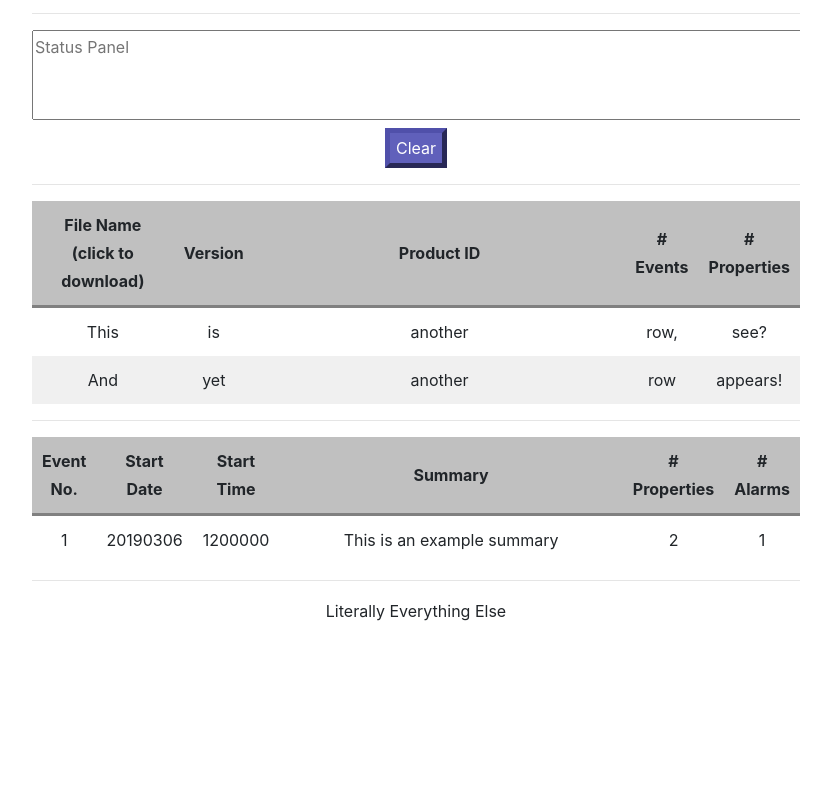
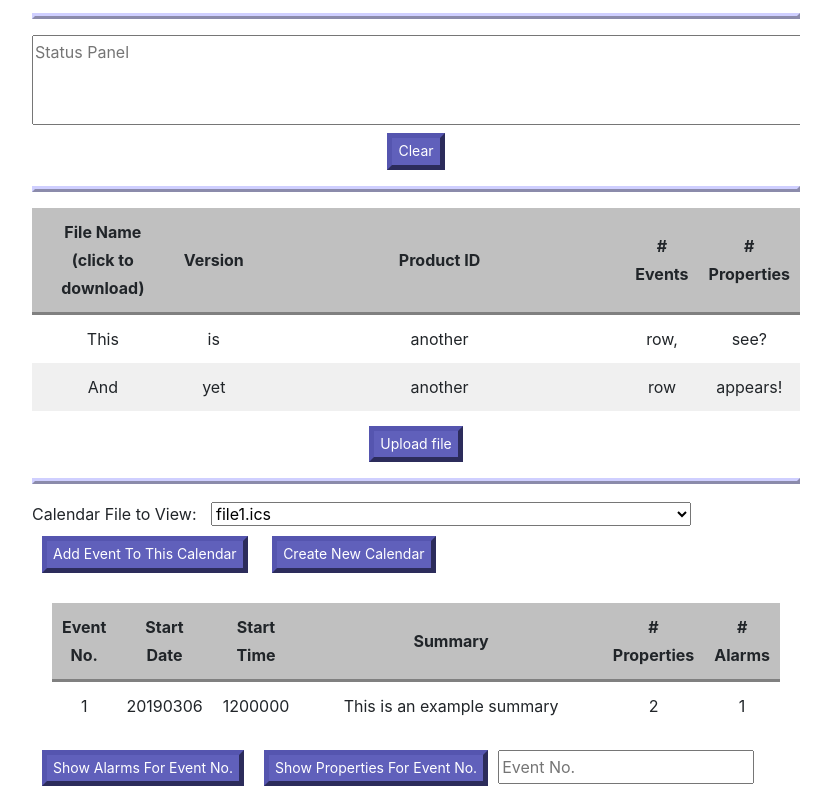
Before and after one commit to jcoffa/CIS-2750-A3, a plain HTML site: page assign3/public/index.html in a window 1280 px wide. Shown: the part 51-837 px from the top of the page, without its empty margins (224-1055 px from the left). Before the commit the page ends 800 px from the top, so only its background shows below. Drawn offline with nearby package versions, Linux system fonts and the light colour scheme; no server answers.

Commit message:
Finished static HTML GUI

```diff
--- a/assign3/public/index.html
+++ b/assign3/public/index.html
@@ -25,6 +25,7 @@
         <script src="https://cdnjs.cloudflare.com/ajax/libs/popper.js/1.12.9/umd/popper.min.js" integrity="sha384-ApNbgh9B+Y1QKtv3Rn7W3mgPxhU9K/ScQsAP7hUibX39j7fakFPskvXusvfa0b4Q" crossorigin="anonymous"></script>
         <link rel="stylesheet" href="https://maxcdn.bootstrapcdn.com/bootstrap/4.0.0/css/bootstrap.min.css" integrity="sha384-Gn5384xqQ1aoWXA+058RXPxPg6fy4IWvTNh0E263XmFcJlSAwiGgFAW/dAiS6JXm" crossorigin="anonymous">
         <script src="https://maxcdn.bootstrapcdn.com/bootstrap/4.0.0/js/bootstrap.min.js" integrity="sha384-JZR6Spejh4U02d8jOt6vLEHfe/JQGiRRSQQxSfFWpi1MquVdAyjUar5+76PVCmYl" crossorigin="anonymous"></script>
+
 <!-- # Here we're loading our custom Style -->
         <!-- Custom CSS -->
         <link rel="stylesheet" type="text/css" href="/style.css">
@@ -70,13 +71,16 @@
         <!-- Status panel -->
         <div align="center" style="overflow-y:auto">
             <textarea id="statusText" cols="100" rows="3" name="Status Panel" placeHolder="Status Panel" readonly="readonly"></textarea>
-            <button type="button" onclick="clearText($('#statusText'));">Clear</button>
+            <button type="button" onclick="clearText('statusText');">Clear</button>
             <!--<button type="button" onclick="addText($('#statusText'), 'new text');">Clear</button>-->
         </div>
 
         <!-- File Log Panel -->
+
+        <!-- Download file: https://www.w3schools.com/howto/howto_html_download_link.asp -->
         <hr>
         <div align="center" style="overflow:auto">
+            <!-- Calendar file table -->
             <table>
                 <thead>
                     <tr>
@@ -104,11 +108,33 @@
                     </tr>
                 </tbody>
             </table>
+
+            <div>
+                <button type="button" style="margin-top: 15px">Upload file</button>
+            </div>
         </div>
 
         <!-- Calendar View Panel -->
         <hr>
-        <div align="center" style="overflow:auto">
+        <div class="clearfix">
+            <!-- Drop-down menu to select which file to view -->
+            <div>
+                <label for="fileSelector">Calendar File to View:</label>
+                <select id="fileSelector" style="margin-left:10px;max-width:30em">
+                    <option value="test1">file1.ics</toption>
+                    <option value="test2">file2.ics</toption>
+                    <option value="test3">file3.ics</toption>
+                    <option value="test4">thisIsAVeryLongFileNameForACalendarFileThatIsSuperDuperrDuperLong.ics</option>
+                </select>
+                <button id="addEventButton">Add Event To This Calendar</button>
+                <button id="createCalendarButton">Create New Calendar</button>
+            </div>
+
+            <!-- "Show Alarms" Button -->
+        </div>
+
+        <!-- Table to view the events/information of the file -->
+        <div align="center" style="overflow:auto;padding:20px">
             <table>
                 <thead>
                     <tr>
@@ -133,11 +159,24 @@
             </table>
         </div>
 
-        <!-- Literally everything else -->
-        <hr>
-        <div align="center">
-            Literally Everything Else
+        <div class="clearfix">
+            <div>
+                <button type="submit" form="eventNo" style="float:left">Show Alarms For Event No.</button>
+                <button type="submit" form="eventNo" style="float:left">Show Properties For Event No.</button>
+                <form id="eventNo">
+                    <input type="number" placeholder="Event No." style="float:left">
+                </form>
+            </div>
         </div>
+
+        <!-- If you can't figure out how to make popups, then you'll have to add that
+        functionality as static HTML down here. The 'fieldset' attribute for forms looks like
+        it could be good: https://www.w3schools.com/html/html_forms.asp
+        Define a class in the CSS file that just hides everything (display: none), and then the
+        buttons just set the 'display' property to 'block' using jQuery .css("display","block" -->
+
+        <!-- This could also be used as a 'popup':
+        https://www.w3schools.com/howto/howto_js_popup_chat.asp -->
 
         <!-- Leave me at the bottom of body -->
         <script src="/index.js"></script>
--- a/assign3/public/index.js
+++ b/assign3/public/index.js
@@ -31,11 +31,12 @@ $(document).ready(function() {
     });
 });
 
-// Event listener to clear the text of an element
-function clearText(element) {
-    element.val("");
+// Clears the text of an element
+function clearText(id) {
+    $('#' + id).val("");
 }
 
+// Adds text to a textarea
 function addText(textarea, message) {
     var currentText = textarea.val();
     if (currentText === "") {
--- a/assign3/public/style.css
+++ b/assign3/public/style.css
@@ -76,9 +76,26 @@ textarea {
 /* Buttons look pretty */
 button {
     background-color: #6060BB;
-    border: 5px outset #5050AA;
+    border: 5px outset #5555AF;
     color: white;
     text-align: center;
-    font-size: 16px;
+    font-size: 14px;
     cursor: pointer;
+    margin-left: 10px;
+    margin-right: 10px;
 }
+
+/* Make rows of elements better */
+.clearfix::after {
+    content: "";
+    clear: both;
+    display: table;
+    margin-bottom: 10px;
+}
+
+/* Horizontal Rules <hr> look a little different */
+hr {
+    margin-top: 1em;
+    margin-bottom: 1em;
+    border: 3px outset #CFCFFF;
+}
```
